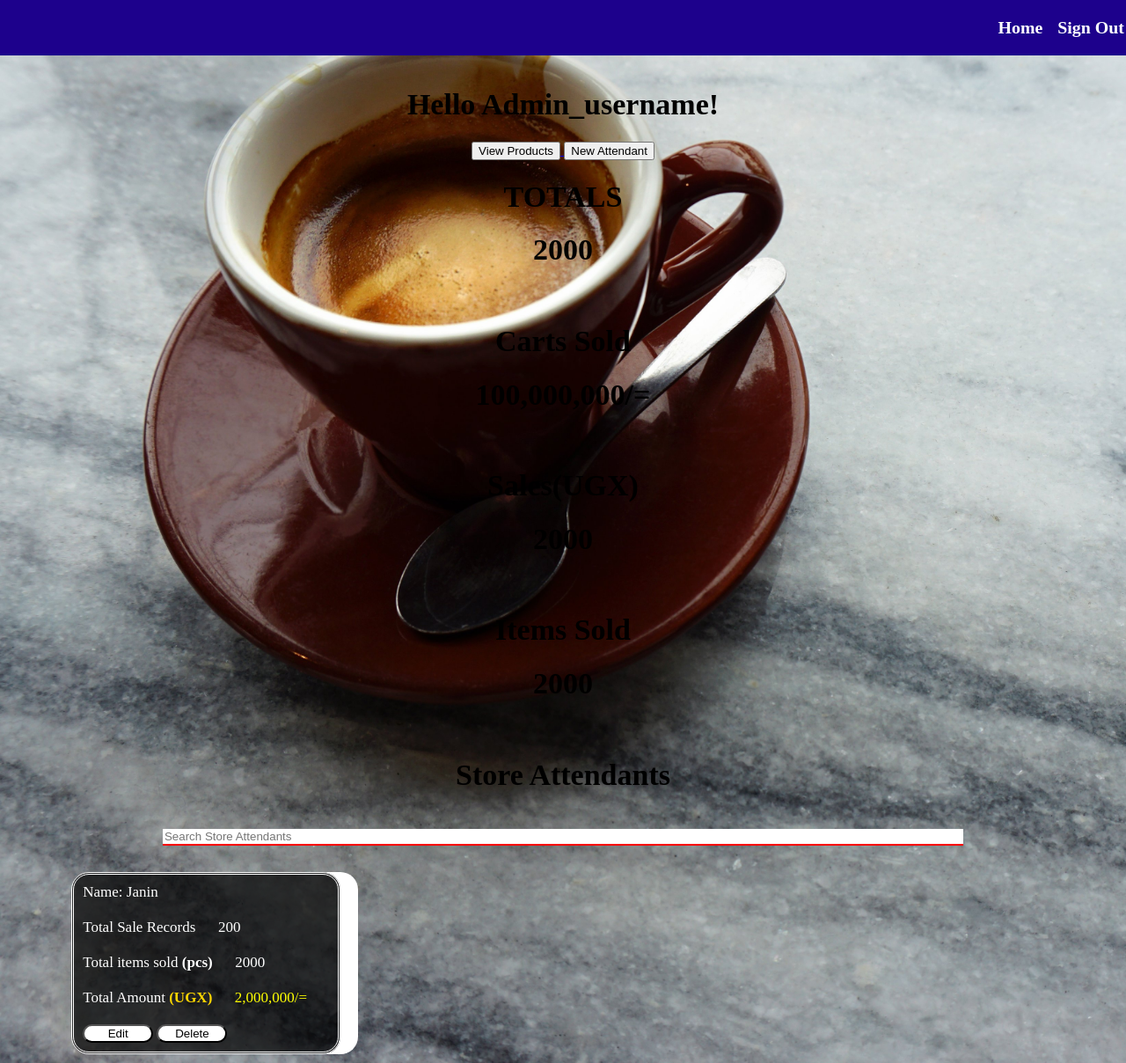
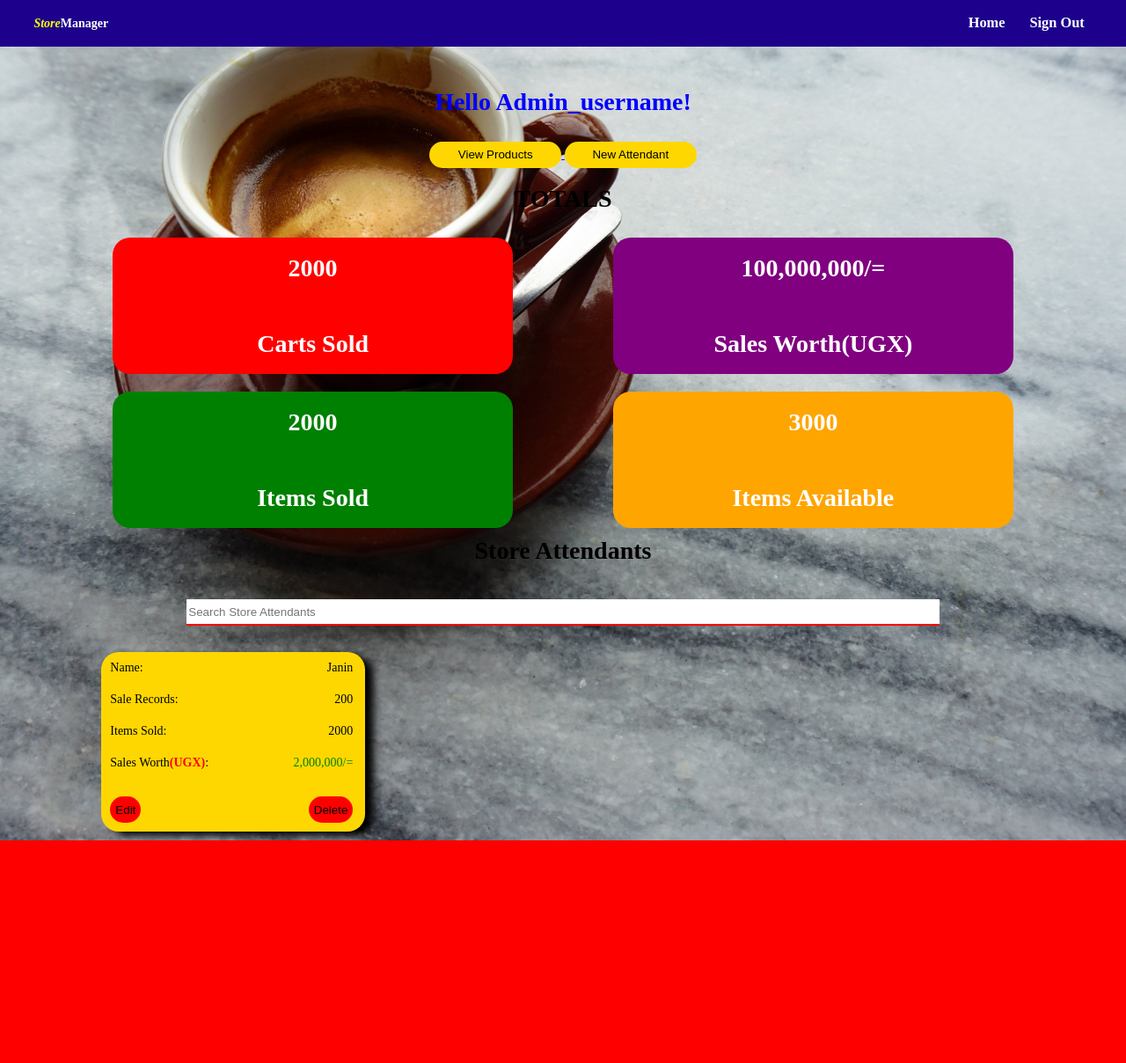
Before and after one commit to patrickf949/Andy-Store-Manager, a Python web app: template UI/templates/admin_home.html in a window 1280 px wide. Shown: the whole page at 88% size. After the commit the page ends 955 px from the top, so only its background shows below. Run offline with Jinja, Linux system fonts and the light colour scheme; the template is opened without the code that fills it, so the values that code supplies are empty.

Commit message:
Page Designs Delivered [Delivers #161203572

```diff
--- a/UI/Assets/css/style.css
+++ b/UI/Assets/css/style.css
@@ -1,5 +1,6 @@
 
 	/*general*/
+	/*Top Menu bar styling*/
 	.navigation{
 	    position: fixed;
 	    left: 0;
@@ -10,10 +11,29 @@
 	    text-align: center;
 
 	}
-	.navigation div{
+	.headerbuttons div{
 		float: right;
 		width:80px;
 		color: white;
+	}
+
+	.headerbuttons{
+		width: 200px;
+		margin-right: 3%;
+		float: right;
+	}
+	.title{
+		color:white;
+		float: left;
+		margin-left: 3%;
+	}
+	.title i{
+		color: yellow
+	}
+	/*Major content(body) div tags*/
+	.heading{
+
+		text-align: centre;
 
 
 	}
@@ -21,59 +41,106 @@
 		width:90%;
 		text-align: center;
 		margin: auto;
+
 	}
 	.content{
 		margin-top:100px;
 	}
+	.content h1{
+		color:blue;
+	}
 	.loginform{
+		border-radius: 20px;
+		background-color: rgba(2,10,180,0.8);
+		width: 300px;
+		color: white;
+		margin:auto;
 
+	}
+	.info{
+		text-align: center;
+		width: 90%;
+		border-left-style: none;
+		border-right-style: none;
+		border-top-style: none;
+		border-bottom-style: double;
+		border-color:red;
+		border-radius: 20px;
+		height: 30px;
 	}
 	.inner{
 
+		margin-bottom: 20px;
+		margin-left: auto;
+		margin-right: auto;
+		width: 80%
+	}
+	.inner div{
+		margin-top: 20px;
 	}
 	.info{
 
 	}
 	.buttons{
+		margin-top: 20px;
+		margin-bottom: 20px;
+	}
 
-	}
-	/*divs containing products*/
+	/*containing items or products or client information*/
 	.products{
-		width: 100%;
-
+		width: 94%;
+		margin:3%;
 		color:black;
-		border-radius: 30px;
-		border-color: white;
-
-
-
 	}
 	.each{
-		background-color: rgba(0,0,0,0.7);
+		background-color:gold;
 		width: 300px;
 		margin: 10px;
 		float:left;
-		color:white;
+		color:black;
 		border-radius: 20px;
-		box-shadow: 20px 0px;
-		border-style: double;
+		box-shadow: 10px 5px 10px black;
+		border-style:none;
 
+	}
+	.cells button{
+		background-color: red;
+		color: black;
+		width: auto;
+		height: 30px;
+		border-radius: 20px;
+		border-style: none;
+		margin-top: 10px;
 	}
 	.cells{
 		float:left;
-		margin:10px;
+		margin: 10px;
+		width: 80%;
+
 	}
-	.cells button{
-		width: 80px;
+	.buttons button{
+		width: 150px;
+		height: 30px;
 		border-radius: 20px;
 		background-color: white;
+		margin-top: 10px;
+	}
 
+	.topbuttons button{
+		width: 150px;
+		height: 30px;
+		border-radius: 20px;
+		background-color: gold;
+		margin-top: 10px;
+		color: black;
+		border-style: none;
 	}
+
 	.currency{
-		color: gold;
+		color: red;
 	}
 	.price{
-		color:yellow;
+		color:green;
 	}
 	.search{
 		width: 80%;
@@ -84,32 +151,73 @@
 		border-top-style: none;
 		border-bottom-style: double;
 		border-color:red;
+
+		height: 30px;
 	}
 	.left{
 		float: left;
 		width: 60%;
+	}
+	.right div{
+
+		text-align: right;
+	}
+	.left div{
+		width: 100%;
+		text-align: left;
 	}
 	.right{
 		width: 40%;
 		float: right;
 	}
 
+
 	/*divs containing statistics*/
-	.stats{
+	.statholder{
+		width:100%;
 
 	}
+	.stats{
+		width: 40%;
+		margin-left:5%;
+		margin-right: 5%;
+		margin-top: 10px;
+		margin-bottom: 10px;
+		float: left;
+		border-radius: 20px;
+		border-style: none;
+		color: white;
+	}
+	.stats1{
+		background-color: red;
+	}
+	.stats2{
+		background-color: purple;
+	}
+	.stats3{
+		background-color: green;
+	}
+	.stats4{
+		background-color: orange;
+	}
+
 	body{
-   		background-image: url(../Assets/images/back.jpg);
+   		background-image: url('../Assets/images/back.jpg');
    		background-size:cover;
-   		font-size: 17px;
+   		font-size: 14px;
 	}
+
 
 
 
 
 @media only screen and (max-width: 720px){
 
-
+	.stats{
+		width: 80%;
+		margin: 10%;
+		float: left;
+	}
 }
 
 @media only screen and (max-width: 480px){
--- a/UI/templates/admin_home.html
+++ b/UI/templates/admin_home.html
@@ -9,6 +9,10 @@
     <body>
         <div class="alldivs">
             <div class="navigation">
+                <div class="title">
+                    <h4><i>Store</i>Manager</h4>
+                </div>
+                <div class="headerbuttons">
                     <a href="index.html">
                         <div>
                             <h3>Sign Out</h3>
@@ -20,11 +24,12 @@
                         </div>
                     </a>
                 </div>
+            </div>
             <div class="content">
                 <div>
                     <H1>Hello Admin_username!</H1>
                 </div>
-                <div>
+                <div class="topbuttons">
                     <a href="products.html">
                         <button>
                             View Products
@@ -38,78 +43,95 @@
                 </div>
 
             </div>
-            <div>
+            <div class="statholder">
                 <div>
                     <H1>TOTALS</H1>
                 </div>
-                <div class="stats" id="stats1">
+                <div class="stats stats1" >
                     <H1><b>2000</b></H1>
                     <br/>
                     <H1>Carts Sold</H1>
                 </div>
-                <div class="stats" id="stats2">
+                <div class="stats stats2" >
                     <H1><b>100,000,000/=</b></H1>
                     <br/>
-                    <H1>Sales(UGX)</H1>
+                    <H1>Sales Worth(UGX)</H1>
                 </div>
-                <div class="stats" id="stats3">
+                <div class="stats stats3" >
                     <H1><b>2000</b></H1>
                     <br/>
                     <H1>Items Sold</H1>
                 </div>
-                <div class="stats" id="stats4">
-                    <H1><b>2000</b></H1>
+                <div class="stats stats4" >
+                    <H1><b>3000</b></H1>
                     <br/>
+                    <H1>Items Available</H1>
                 </div>
+
             </div>
             <div class="products">
                 <div class="inside">
-                    <div>
+                    <div class="heading">
                         <H1>Store Attendants</H1>
                     </div>
                     <div>
                         <input type="Search" name="Search" placeholder="Search Store Attendants" class="search" >
                     </div>
+                    <!-- Single item-->
                     <div class="each">
+                        <div class="left">
                             <div class="cells">
                                 <span>
                                     Name:
-                            </span>
-                            <span>
-                                Janin
-                            </span>
+                                </span><br/>
                             </div>
                             <div class="cells">
                                 <span>
-                                Total Sale Records
-                            </span>&nbsp&nbsp&nbsp&nbsp
-                            <span>
-                                200
-                            </span>
+                                    Sale Records:
+                                </span><br/>
                             </div>
                             <div class="cells">
                                 <span>
-                                Total items sold <b>(pcs)</b>
-                            </span>&nbsp&nbsp&nbsp&nbsp
-                            <span>
-                                2000
-                            </span>
+                                    Items Sold:
+                                </span><br/>
                             </div>
                             <div class="cells">
                                 <span>
-                                Total Amount <b class="currency">(UGX)</b>
-                            </span>&nbsp&nbsp&nbsp&nbsp
-                            <span class="price">
-                                2,000,000/=
-                            </span>
+                                    Sales Worth<b class="currency">(UGX)</b>:
+                                </span><br/>
                             </div>
                             <div class="cells">
                                 <button>
                                     Edit
-                            </button>
+                                </button><br/>
+                            </div>
+                        </div>
+                        <div class="right">
+                            <div class="cells">
+                                <span>
+                                    Janin
+                                </span><br/>
+                            </div>
+                            <div class="cells">
+                                <span>
+                                    200
+                                </span><br/>
+                            </div>
+                            <div class="cells">
+                                <span>
+                                    2000
+                                </span><br/>
+                            </div>
+                            <div class="cells">
+                                <span class="price">
+                                    2,000,000/=
+                                </span><br/>
+                            </div>
+                            <div class="cells">
                                 <button>
                                     Delete
-                            </button>
+                                </button><br/>
+                            </div>
                         </div>
                     </div>
                 </div>
--- a/UI/templates/cart.html
+++ b/UI/templates/cart.html
@@ -9,6 +9,10 @@
     <body>
         <div class="alldivs">
             <div class="navigation">
+                <div class="title">
+                    <h4><i>Store</i>Manager</h4>
+                </div>
+                <div class="headerbuttons">
                     <a href="index.html">
                         <div>
                             <h3>Sign Out</h3>
@@ -19,6 +23,7 @@
                             <H3>Home</H3>
                         </div>
                     </a>
+                </div>
             </div>
             <div class="content">
                 <H1>Cart</H1>
```
Also changed, not shown: UI/templates/attendant_home.html (+36 -23 lines), UI/templates/attendant_records.html (+9 -4 lines), UI/templates/index.html (+6 -1 lines), UI/templates/products.html (+42 -23 lines), UI/templates/profile.html (+8 -7 lines), UI/templates/signup.html (+13 -0 lines). Lines whose indentation alone changed are shown as unchanged.
